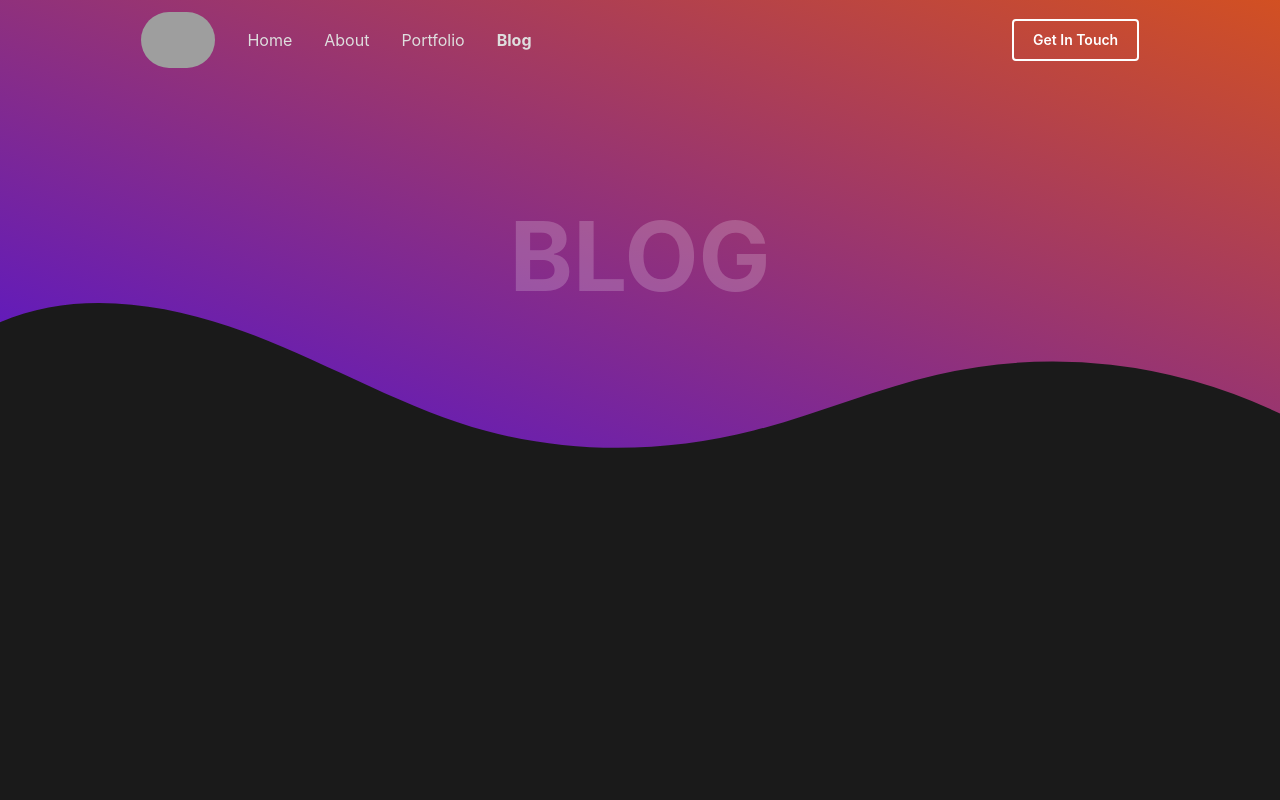
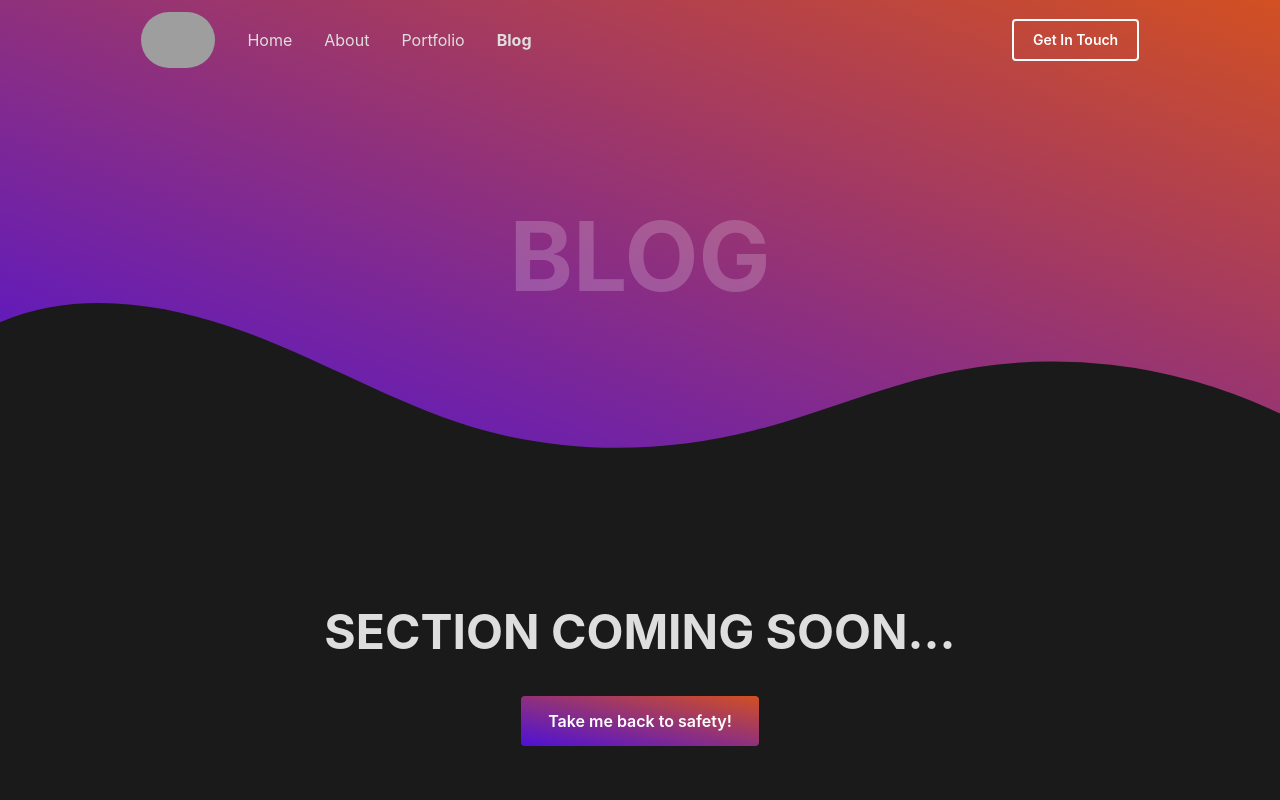
Before and after one commit to RevenantEverest/Stefischer, a React (Vite) app: page /blog in a window 1280 px wide. Shown: the top 800 px of the page. Built offline with nearby package versions, Linux system fonts and the light colour scheme; grey boxes are pictures that could not be loaded.

Commit message:
Add placeholder content to BlogPage

```diff
--- a/src/pages/BlogPage.tsx
+++ b/src/pages/BlogPage.tsx
@@ -1,8 +1,9 @@
 import React from 'react';
 import { Flex, Box } from 'reflexbox';
+import { Link } from 'react-router-dom';
 import { Helmet } from 'react-helmet';
 
-import { WaveDivider, Layout, BeamMeUp } from '@@components/Common';
+import { WaveDivider, Layout, Button, BeamMeUp } from '@@components/Common';
 
 function BlogPage() {
     return(
@@ -22,8 +23,13 @@ function BlogPage() {
             </Flex>
             <Flex className="relative bg-background w-full justify-center top-[56vh] md:top-[80vh] lg:top-[56vh] pt-20 overflow-hidden">
                 <Layout>
-                    <div className="pb-32">
-
+                    <div className="pb-0 flex flex-col items-center justify-center gap-10">
+                        <h1 className="text-5xl font-bold text-center uppercase">Section coming soon...</h1>
+                        <Link to="/">
+                            <Button color="gradient" size="lg">
+                                <p className="font-semibold text-white">Take me back to safety!</p>
+                            </Button>
+                        </Link>
                     </div>
                     <div className="pt-32">
                         <BeamMeUp />
```
